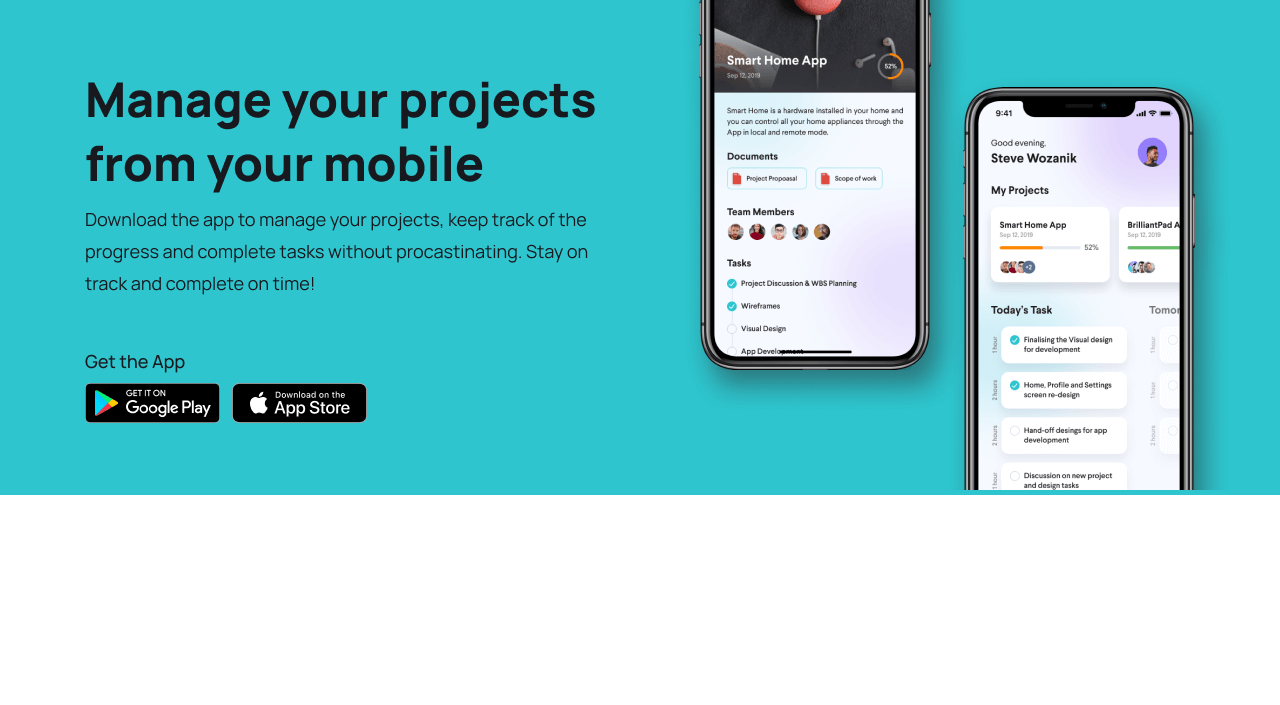
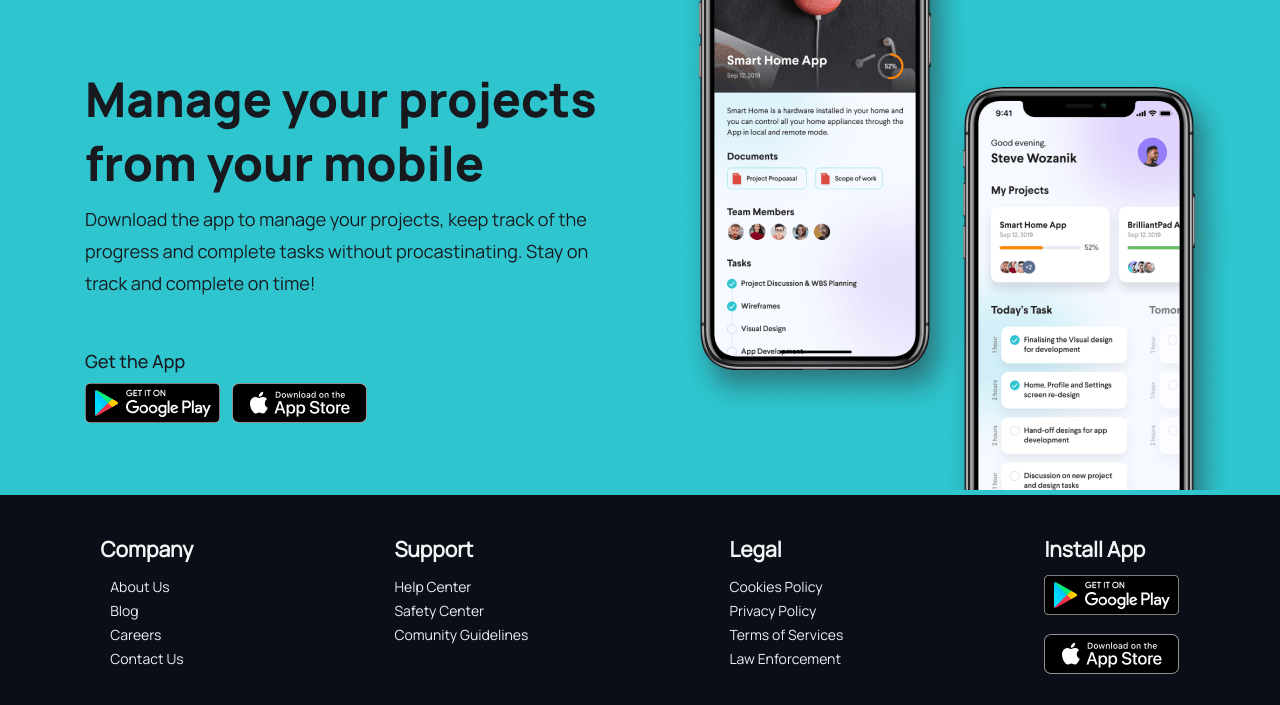
Before and after one commit to robpalacios1/landing-page-3, a PHP site: page / in a window 1280 px wide; the page is wider, and only the part inside the window is pictured. Shown: the part 3351-4056 px from the top of that part. Before the commit the page ends 3846 px from the top of that part, so only its background shows below. Run offline with PHP 8.4, Linux system fonts and the light colour scheme; some libraries are stand-ins or nearby versions.

Commit message:
add main-footer

```diff
--- a/css/styles.css
+++ b/css/styles.css
@@ -876,3 +876,90 @@ p {
     justify-content: center;
   }
 }
+
+/* Footer*/
+
+.main-footer {
+  background: #0b0d17;
+}
+
+.main-footer__container {
+  display: inline;
+}
+
+.main-footer__title {
+  text-align: center;
+  padding-top: 40px;
+}
+
+.main-footer__subtitle {
+  font-style: normal;
+  font-weight: 500;
+  font-size: 18px;
+  line-height: 28px;
+  font-feature-settings: "liga" off;
+  color: #f4f5f7;
+}
+
+.main-footer__list {
+  display: inline-grid;
+  font-style: normal;
+  font-weight: normal;
+  font-size: 14px;
+  line-height: 24px;
+  margin: 12px 0;
+  font-feature-settings: "liga" off;
+  color: #eeeff4;
+}
+
+@media screen and (min-width: 601px) and (max-width: 1023px) {
+  .main-footer {
+    background: #0b0d17;
+  }
+  .main-footer__container {
+    display: flex;
+    justify-content: space-around;
+  }
+
+  .main-footer__subtitle {
+    text-align: left;
+  }
+
+  .main-footer__list {
+    display: inline-grid;
+    font-style: normal;
+    font-weight: normal;
+    font-size: 14px;
+    line-height: 24px;
+    text-align: left;
+    margin: 12px 0;
+    font-feature-settings: "liga" off;
+    color: #eeeff4;
+  }
+}
+
+@media screen and (min-width: 1024px) {
+  .main-footer {
+    background: #0b0d17;
+  }
+  .main-footer__container {
+    display: flex;
+    justify-content: space-around;
+  }
+
+  .main-footer__subtitle {
+    text-align: left;
+  }
+
+  .main-footer__list {
+    display: inline-grid;
+    text-align: left;
+    font-style: normal;
+    font-weight: normal;
+    font-size: 14px;
+    line-height: 24px;
+    margin: 12px 0;
+    font-feature-settings: "liga" off;
+    color: #eeeff4;
+  }
+}
--- a/home.html
+++ b/home.html
@@ -601,6 +601,63 @@
       </div>
     </div>
 
+    <!-- Footer -->
+
+    <div class="main-footer">
+      <div class="main-footer__container">
+        <div class="main-footer__title">
+          <div class="main-footer__subtitle">
+            <h3>Company</h3>
+          </div>
+          <div class="main-footer__list">
+            <span>About Us</span>
+            <span>Blog</span>
+            <span>Careers</span>
+            <span>Contact Us</span>
+          </div>
+        </div>
+
+        <div class="main-footer__title">
+          <div class="main-footer__subtitle">
+            <h3>Support</h3>
+          </div>
+          <div class="main-footer__list">
+            <span>Help Center</span>
+            <span>Safety Center</span>
+            <span>Comunity Guidelines</span>
+          </div>
+        </div>
+
+        <div class="main-footer__title">
+          <div class="main-footer__subtitle">
+            <h3>Legal</h3>
+          </div>
+          <div class="main-footer__list">
+            <span>Cookies Policy</span>
+            <span>Privacy Policy</span>
+            <span>Terms of Services</span>
+            <span>Law Enforcement</span>
+          </div>
+        </div>
+
+        <div class="main-footer__title">
+          <div class="main-footer__subtitle">
+            <h3>Install App</h3>
+          </div>
+          <div class="main-footer__list">
+            <div class="main-footer__app">
+              <a href="#"><img src="./img/play-store.png" alt="Play-Store"></a>
+            </div>
+            <div class="main-footer__list">
+              <div class="main-footer__app">
+                <a href="#"><img src="./img/app-store.png" alt="App-Store"></a>
+              </div>
+            </div>
+          </div>
+        </div>
+      </div>
+    </div>
+
     <!-- JS -->
     <script src="./js/app.js"></script>
   </body>
```
